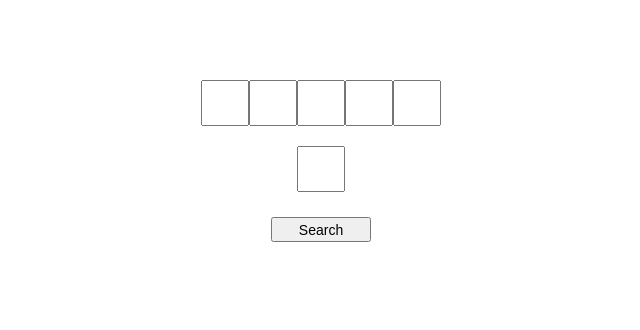
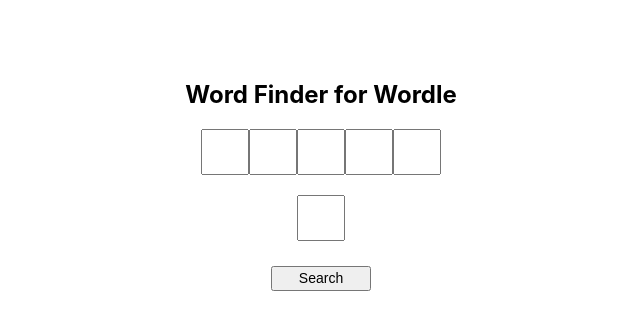
Before and after one commit to joshuajhindley/word-finder, a React (Create React App) app: page / in a window 1280 px wide. Shown: the top 330 px of the page, without its empty margins (319-959 px from the left). Built offline with nearby package versions, Linux system fonts and the light colour scheme.

Commit message:
Add title and license

```diff
--- a/package.json
+++ b/package.json
@@ -1,8 +1,8 @@
 {
   "name": "word-finder",
-  "version": "0.4.0",
+  "version": "0.5.0",
   "homepage": "https://joshuajhindley.github.io/word-finder",
-  "private": true,
+  "license": "GPL-3.0-only",
   "dependencies": {
     "@reduxjs/toolkit": "^1.8.0",
     "@testing-library/jest-dom": "^5.14.1",
--- a/public/index.html
+++ b/public/index.html
@@ -5,10 +5,7 @@
     <link rel="icon" href="%PUBLIC_URL%/favicon.ico" />
     <meta name="viewport" content="width=device-width, initial-scale=1" />
     <meta name="theme-color" content="#000000" />
-    <meta
-      name="description"
-      content="Web site created using create-react-app"
-    />
+    <meta name="description" content="Word Finder for Wordle" />
     <link rel="apple-touch-icon" href="%PUBLIC_URL%/logo192.png" />
     <!--
       manifest.json provides metadata used when your web app is installed on a
@@ -24,7 +21,7 @@
       work correctly both with client-side routing and a non-root public URL.
       Learn how to configure a non-root public URL by running `npm run build`.
     -->
-    <title>Word Finder</title>
+    <title>Word Finder for Wordle</title>
   </head>
   <body>
     <noscript>You need to enable JavaScript to run this app.</noscript>
--- a/src/App.tsx
+++ b/src/App.tsx
@@ -142,6 +142,7 @@
           <Form onSubmit={this.handleSubmit}>
             {props => (
               <form onSubmit={props.handleSubmit}>
+                <h2>Word Finder for Wordle</h2>
                 {[...Array(5)].map((e, i) => (
                   <Field
                     name={'letter' + (i + 1)}
```
Also changed, not shown: public/manifest.json.
